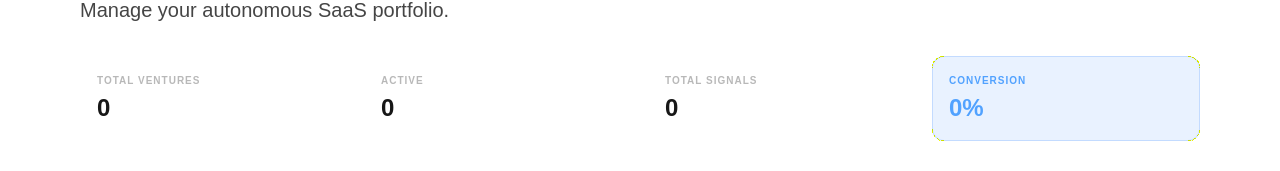
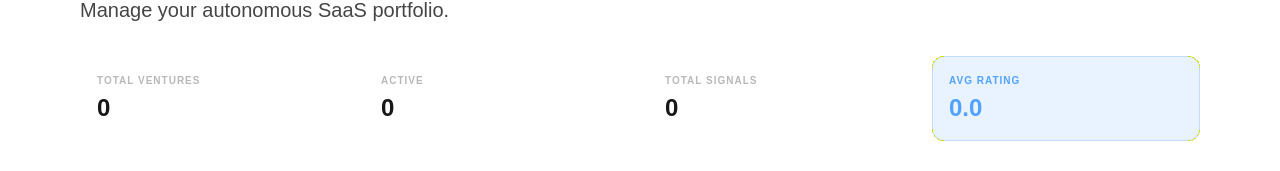
Before and after one commit to ThePaulAdams/AI-Playground, a Next.js app: page /ventures in a window 1280 px wide. Shown: the part 237-408 px from the top of the page. Built offline with nearby package versions, Linux system fonts and the light colour scheme; no server answers.

Commit message:
feat: add aggregate average rating to Venture Hub (auto-dev)

```diff
--- a/src/app/ventures/page.tsx
+++ b/src/app/ventures/page.tsx
@@ -12,6 +12,9 @@ export default async function VenturesPage() {
   const ventures = userId ? await prisma.venture.findMany({
     where: { userId },
     include: {
+      feedbacks: {
+        select: { rating: true }
+      },
       _count: {
         select: { feedbacks: true }
       }
@@ -21,6 +24,9 @@ export default async function VenturesPage() {
 
   const totalFeedbacks = ventures.reduce((acc, v) => acc + v._count.feedbacks, 0)
   const activeVentures = ventures.filter(v => v.status !== 'DRAFT').length
+  const avgRating = totalFeedbacks > 0
+    ? (ventures.reduce((acc, v) => acc + (v.feedbacks?.reduce((a, f) => a + (f.rating || 0), 0) || 0), 0) / totalFeedbacks).toFixed(1)
+    : "0.0"
 
   return (
     <div className="min-h-screen p-8 pb-20 sm:p-20 font-[family-name:var(--font-geist-sans)]">
@@ -47,8 +53,8 @@ export default async function VenturesPage() {
             <span className="text-2xl font-black">{totalFeedbacks}</span>
           </div>
           <div className="p-4 bg-blue-500/10 border border-blue-500/20 rounded-xl">
-            <span className="block text-[10px] font-black uppercase text-blue-400 tracking-widest mb-1">Conversion</span>
-            <span className="text-2xl font-black text-blue-400">0%</span>
+            <span className="block text-[10px] font-black uppercase text-blue-400 tracking-widest mb-1">Avg Rating</span>
+            <span className="text-2xl font-black text-blue-400">{avgRating}</span>
           </div>
         </div>
       </header>
```
